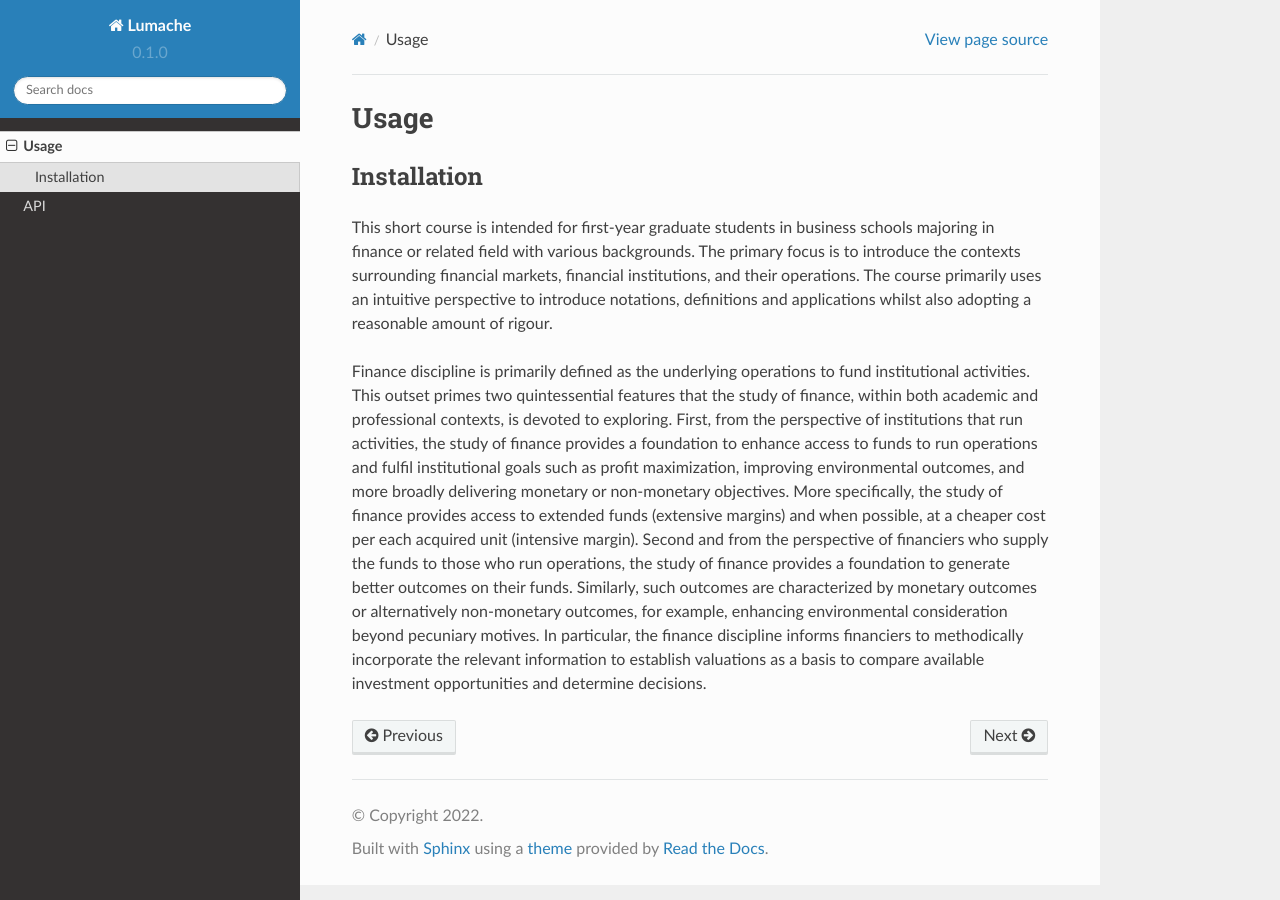
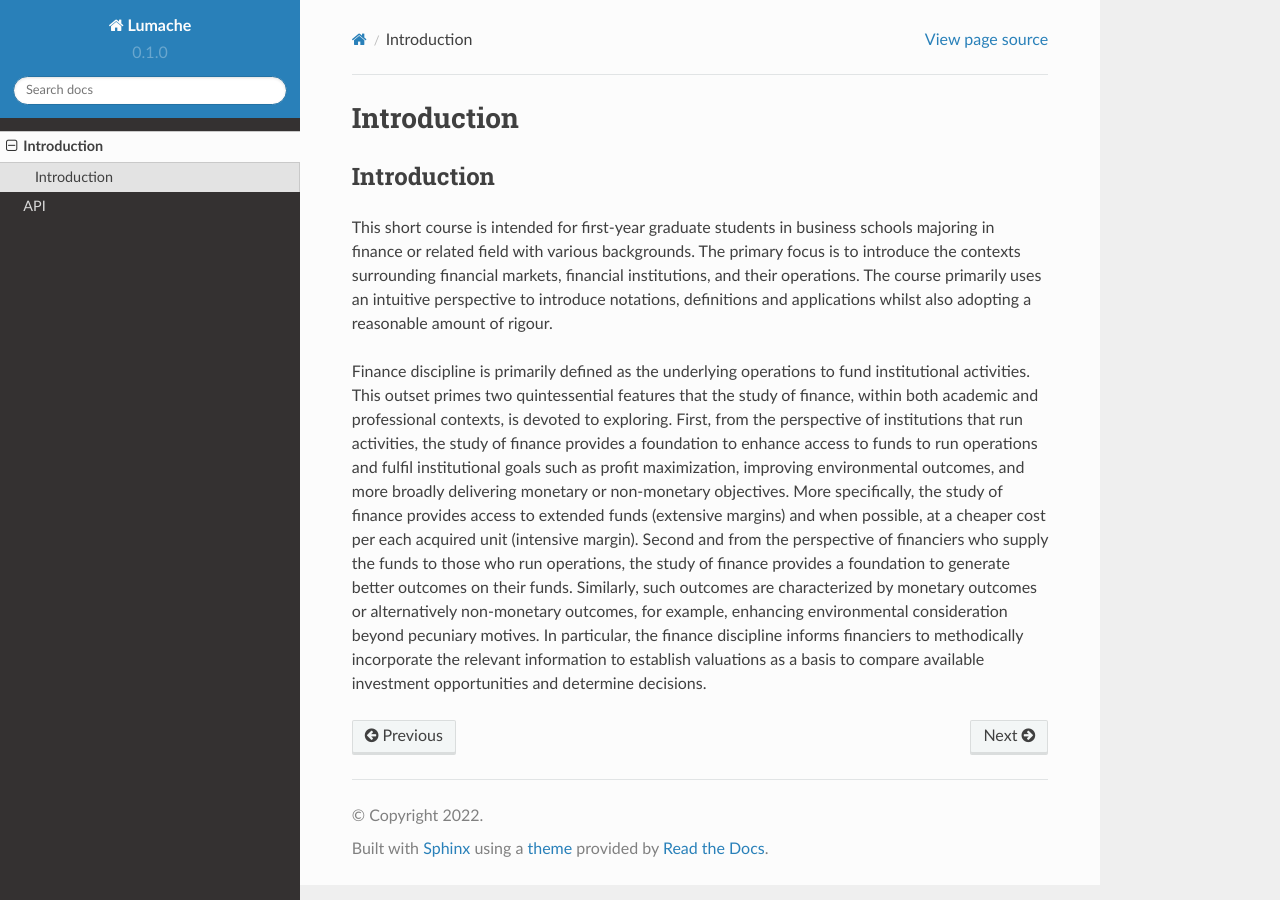
Before and after one commit to hormozramian/finance, a Sphinx documentation site: the page built from docs/source/usage.rst, in a window 1280 px wide. Built offline with Sphinx 7.4.7 and the Read the Docs theme 2.0.0, drawn with Linux system fonts in a browser that asks for light colours.

Commit message:
Update usage.rst

```diff
--- a/docs/source/usage.rst
+++ b/docs/source/usage.rst
@@ -1,9 +1,9 @@
-Usage
+Introduction
 =====
 
-.. _installation:
+.. _Introduction:
 
-Installation
+Introduction
 ------------
 
 This short course is intended for first-year graduate students in business schools majoring in finance or related field with various backgrounds. The primary focus is to introduce the contexts surrounding financial markets, financial institutions, and their operations. The course primarily uses an intuitive perspective to introduce notations, definitions and applications whilst also adopting a reasonable amount of rigour.
```
